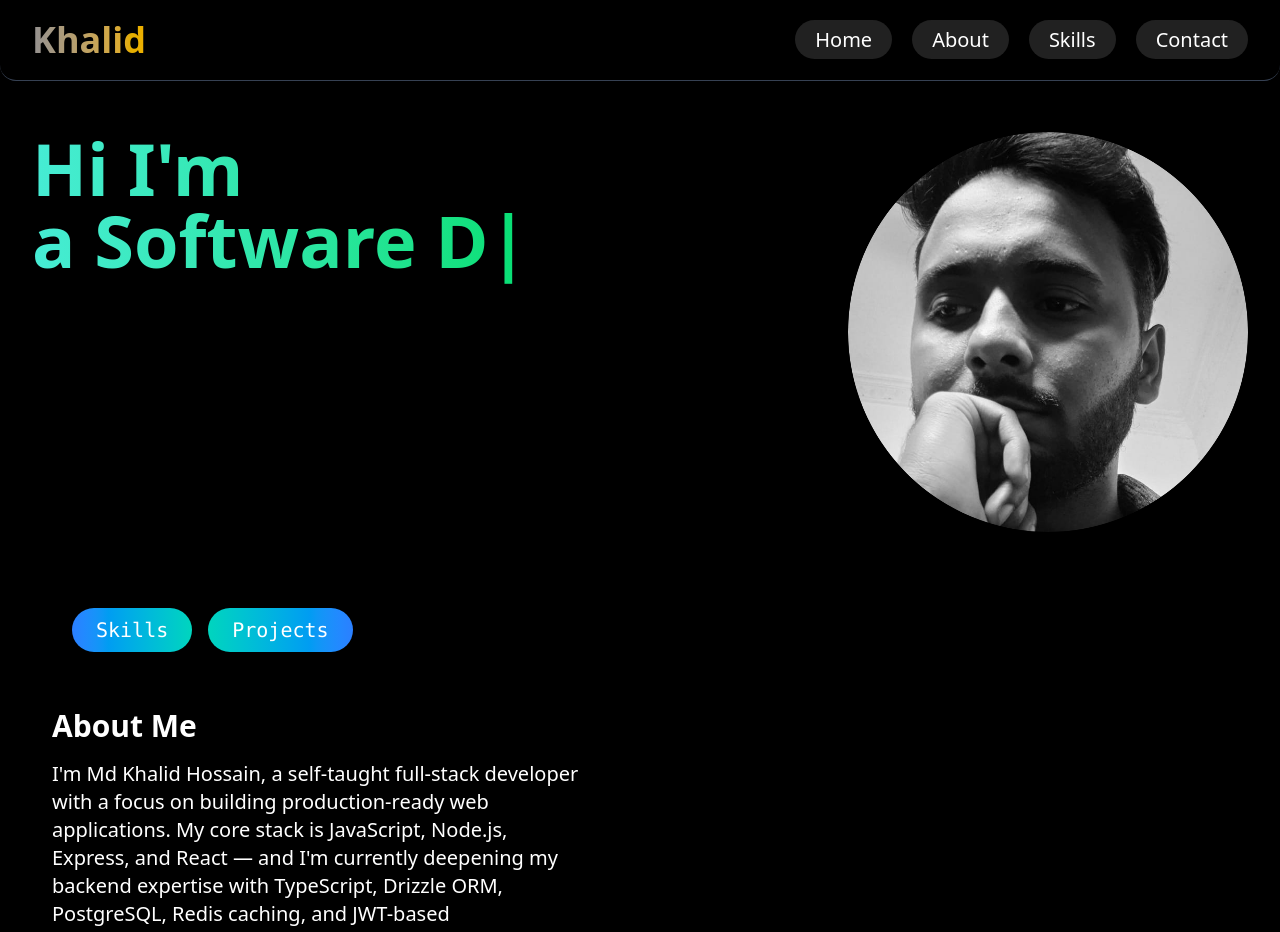
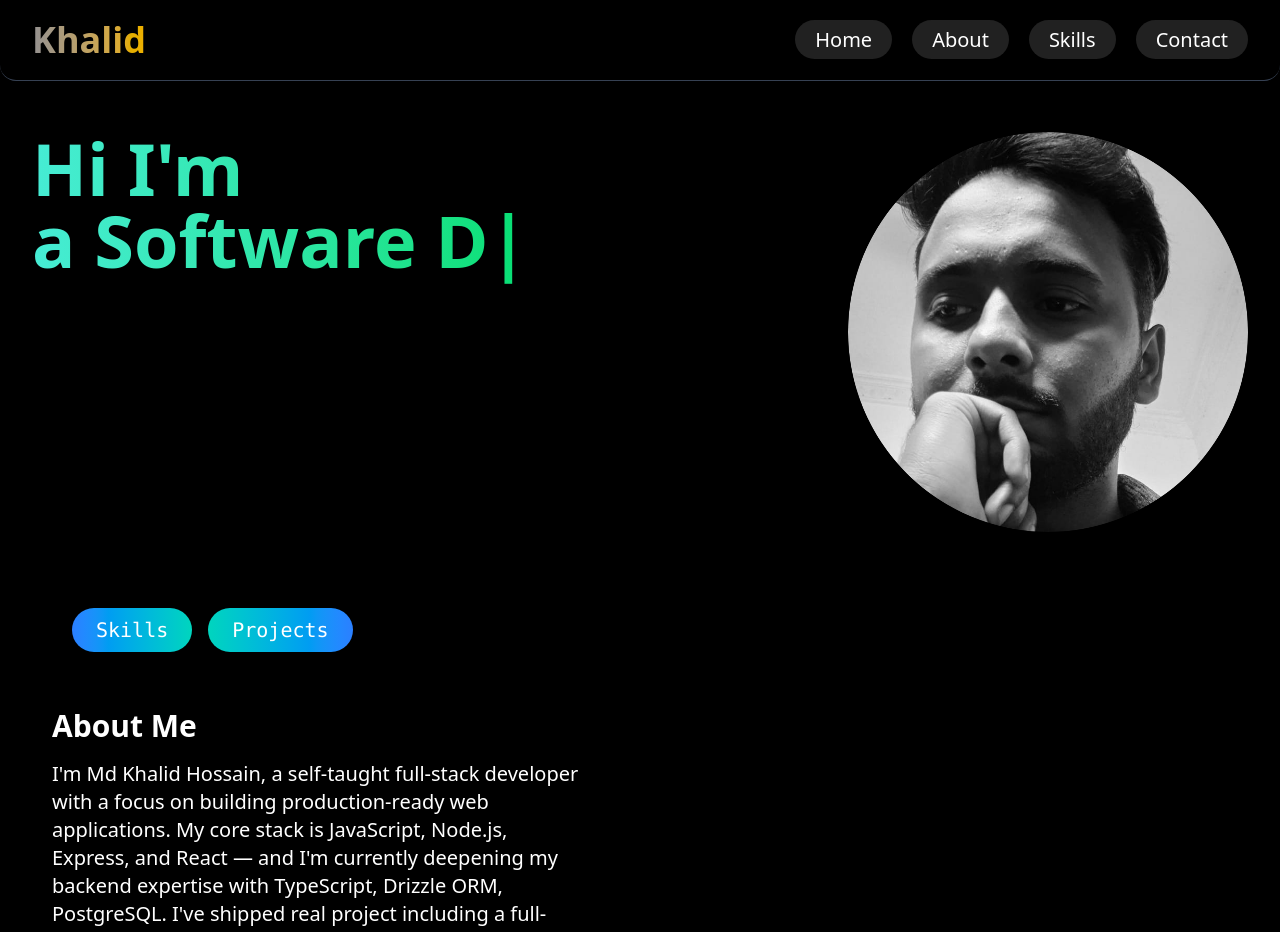
Before and after one commit to MDK528/my-portfolio, a React (Vite) app: page / in a window 1280 px wide. Shown: the top 932 px of the page. Built offline with nearby package versions, Linux system fonts and the light colour scheme.

Commit message:
update About component to refine description and remove outdated technologies

```diff
--- a/src/components/About/About.jsx
+++ b/src/components/About/About.jsx
@@ -9,7 +9,7 @@ function About()
                     <div>
                             <h2 className='text-2xl md:text-3xl font-bold mb-4'> About Me</h2>
                             <p className='text-base md:text-xl'>
-                                I'm Md Khalid Hossain, a self-taught full-stack developer with a focus on building production-ready web applications. My core stack is JavaScript, Node.js, Express, and React — and I'm currently deepening my backend expertise with TypeScript, Drizzle ORM, PostgreSQL, Redis caching, and JWT-based authentication systems.
+                                I'm Md Khalid Hossain, a self-taught full-stack developer with a focus on building production-ready web applications. My core stack is JavaScript, Node.js, Express, and React — and I'm currently deepening my backend expertise with TypeScript, Drizzle ORM, PostgreSQL.
                                 I've shipped real project including a full-stack AI-powered notes app (Gemini API integration).
                             </p>
                         </div>
```
